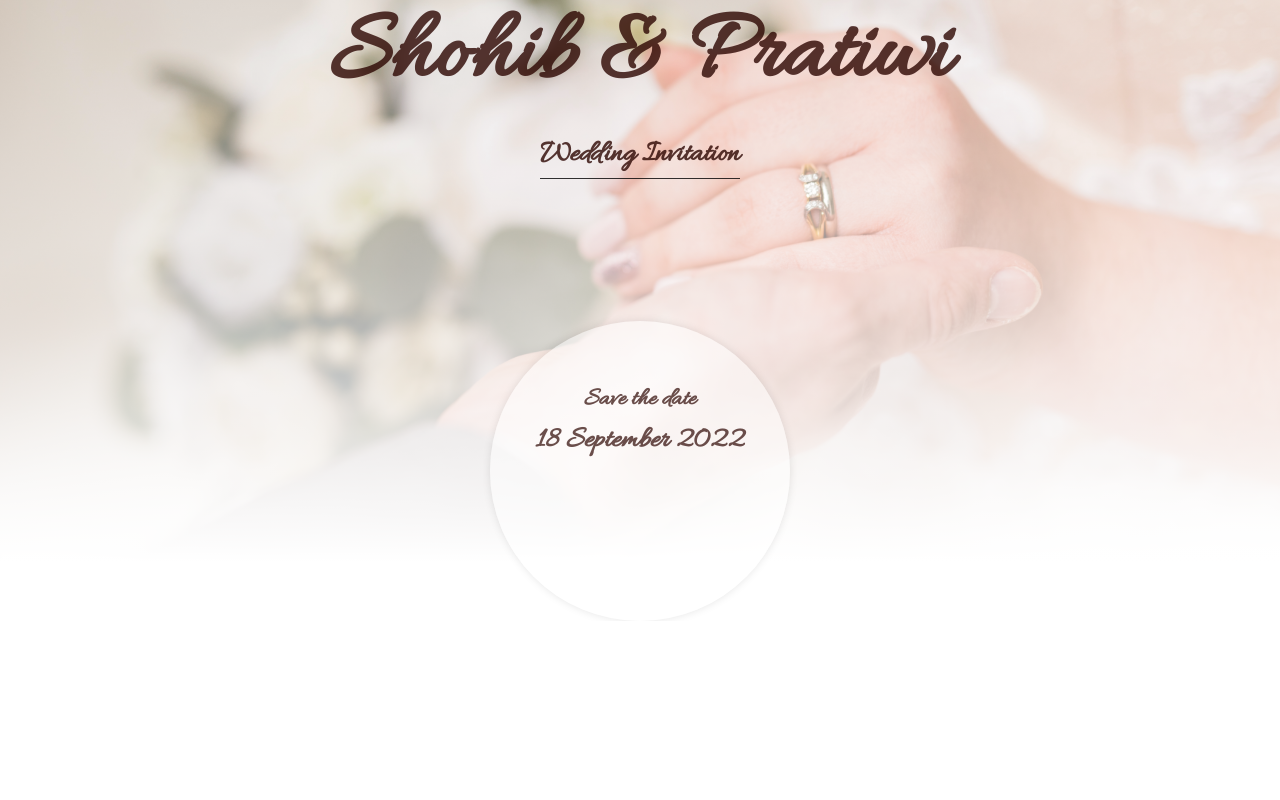
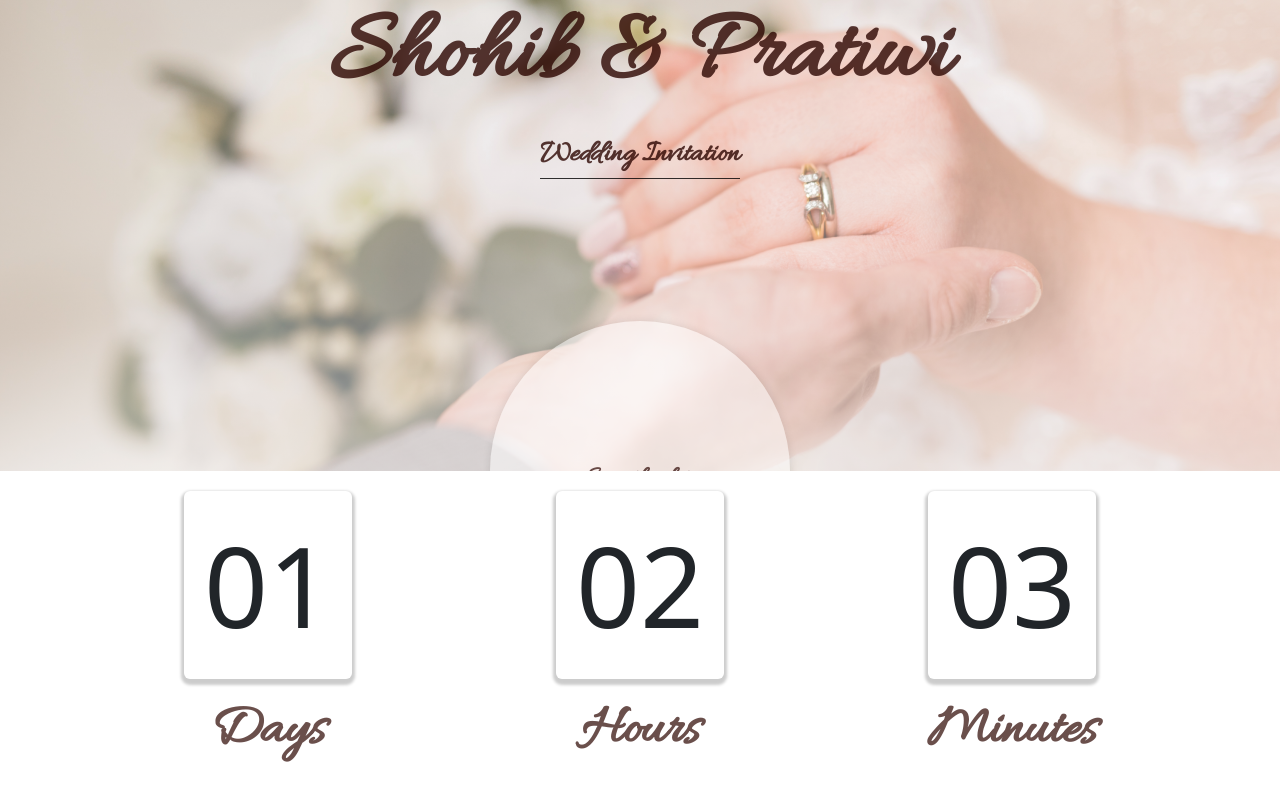
Before and after one commit to sutanarief/WeddingInvitation, a React (Create React App) app in the folder client/: page / in a window 1280 px wide. Shown: the part 230-1030 px from the top of the page. Before the commit the page ends 851 px from the top, so only its background shows below. Built offline with nearby package versions, Linux system fonts and the light colour scheme.

Commit message:
date time

```diff
--- a/client/public/index.html
+++ b/client/public/index.html
@@ -24,7 +24,7 @@
       work correctly both with client-side routing and a non-root public URL.
       Learn how to configure a non-root public URL by running `npm run build`.
     -->
-    <title>React App</title>
+    <title>Invitation Shohib & Pratiwi</title>
   </head>
   <body>
     <noscript>You need to enable JavaScript to run this app.</noscript>
--- a/client/src/App.js
+++ b/client/src/App.js
@@ -1,17 +1,13 @@
-import './App.css';
-import Main from './pages/Main';
-import NavigationBar from './components/Navbar';
-import {
-  Container
-} from 'react-bootstrap'
+import "./App.css";
+import Main from "./pages/Main";
+import NavigationBar from "./components/Navbar";
+import { Container } from "react-bootstrap";
 
 function App() {
   return (
     <div className="App">
-      <Container fluid>
-        <NavigationBar/>
-        <Main/>
-      </Container>
+      <NavigationBar />
+      <Main />
     </div>
   );
 }
--- a/client/src/components/Date.js
+++ b/client/src/components/Date.js
@@ -1,20 +1,40 @@
-import React from 'react';
+import React from "react";
+import { Col, Card } from "react-bootstrap";
 
 const style = {
-  width: '300px',
-  height: '300px',
-  backgroundColor: 'rgba(255,255,255,0.5)',
-  borderRadius: '50%',
-  boxShadow: '0px 0px 8px 0px rgba(0,0,0,0.1)',
-  paddingTop: '60px',
+  width: "300px",
+  height: "300px",
+  backgroundColor: "rgba(255,255,255,0.5)",
+  borderRadius: "50%",
+  // borderTopLeftRadius: "600px",
+  // borderTopRightRadius: "600px",
+  boxShadow: "0px 0px 8px 0px rgba(0,0,0,0.1)",
+  paddingTop: "60px",
+  alignContent: "center",
+};
+
+const styles = {
+  background:
+    "linear-gradient(0deg, rgba(253,253,255,0) 0%, rgba(253,253,255,0) 51%, rgba(253,253,255,0.5) 100%)",
+  width: "100%",
+  top: "0",
 };
 
 const Date = () => {
   return (
-    <div style={style}>
-      <div className='date-text'>Save the date</div>
-      <div className='date'>18 September 2022</div>
-    </div>
+    <>
+    {/* <Col> */}
+      <div style={style}>
+        <div className="date-text">Save the date</div>
+        <div className="date">18 September 2022</div>
+      </div>
+      {/* <div style={styles} className="d-flex">
+        <div className="date-box">3</div>
+        <div className="date-box">24</div>
+        <div className="date-box">30</div>
+      </div> */}
+    {/* </Col> */}
+    </>
   );
 };
 
--- /dev/null
+++ b/client/src/components/Time.js
@@ -0,0 +1,38 @@
+import React from "react";
+
+const style = {
+  background:
+    "linear-gradient(90deg, rgba(253,253,255,1) 0%, rgba(253,253,255,1) 51%, rgba(253,253,255,1) 100%)",
+  width: "100%",
+};
+
+const Time = () => {
+  return (
+    <>
+      <div className="time-container">
+        <div className="time__box">
+          <span className="time__number">01</span>
+        </div>
+        <div className="time__box">
+          <span className="time__number">02</span>
+        </div>
+        <div className="time__box">
+          <span className="time__number">03</span>
+        </div>
+      </div>
+      <div className="time-container">
+            <div className="time__date">
+                <span className="text__date">Days</span>
+            </div>
+            <div className="time__date">
+                <span className="text__date">Hours</span>
+            </div>
+            <div className="time__date">
+                <span className="text__date">Minutes</span>
+            </div>
+      </div>
+    </>
+  );
+};
+
+export default Time;
--- a/client/src/components/component.styles.scss
+++ b/client/src/components/component.styles.scss
@@ -25,6 +25,12 @@
   font-weight: 600;
   color: #2c0500;
   opacity: 0.7;
+}
+
+.date-box {
+  width: 210px;
+  height: 210px;
+  background-color: "rgba(255,255,255,0.5)";
 }
 
 .wedding--name-box {
@@ -66,3 +72,31 @@
     opacity: 0.8;
   }
 }
+
+// Time
+.time-container {
+  display: flex;
+  justify-content: space-around;
+  .time__box {
+    padding: 10px 20px;
+    box-shadow: 0px 3px 3px 3px rgba(0,0,0,0.2);
+    border-radius: 6px;
+    .time__number{
+      font-size: 7rem;
+    }
+  }
+
+  .time__date {
+    padding: 10px 20px;
+    width: 100vw;
+
+    .text__date {
+      font-family: 'Allura', cursive;
+      font-size: 3.5rem;
+      font-weight: 600;
+      color: #2c0500;
+      opacity: 0.7;
+    }
+  }
+
+}
--- a/client/src/pages/Main.js
+++ b/client/src/pages/Main.js
@@ -1,6 +1,7 @@
 import React from 'react';
 import Header from '../components/Header';
 import Date from '../components/Date';
+import Time from '../components/Time'
 import { Container, Col, Row } from 'react-bootstrap';
 import { Background } from '../assets';
 
@@ -10,7 +11,7 @@ const Main = () => {
   return (
     <>
       <div className='background-main'></div>
-      <Container className='d-flex justify-content-center'>
+      <Container>
         <Col>
           <Row>
             <Header />
@@ -20,6 +21,13 @@ const Main = () => {
           </Container>
         </Col>
       </Container>
+      <div className='background-time__container'>
+        <div className='background-time'>
+          <Container>
+            <Time />
+          </Container>
+        </div>
+      </div>
     </>
   );
 };
--- a/client/src/pages/main.styles.scss
+++ b/client/src/pages/main.styles.scss
@@ -1,5 +1,6 @@
 .background-main {
-    background-image: linear-gradient(360deg, #fff 1%, rgba(0,0,0,0)), url(../assets/newlyleds-exchanging-ring.png);
+    // background-image: linear-gradient(360deg, #fff 1%, rgba(0,0,0,0)), url(../assets/newlyleds-exchanging-ring.png);
+    background-image: linear-gradient(0deg, rgba(255,255,255, 0.7) 1%, rgba(0,0,0,0)), url(../assets/newlyleds-exchanging-ring.png);
     background-position: center;
     background-size: cover;
     background-repeat: no-repeat;
@@ -10,3 +11,16 @@
     left: 0;
     z-index: -1;
 }
+
+.background-time__container {
+    position: relative;
+    .background-time {
+        background: linear-gradient(180deg, #FFFFFF 100%, rgba(255, 255, 255, 0) 100%);
+        padding: 20px;
+        background-color: rgba(255,255,255,1);
+        position: absolute;
+        top: -150px;
+        left: 0;
+        right: 0;
+    }
+}
```
Also changed, not shown: client/src/assets/background.jpg (added), 1 other file (tests, documents, lock files or other folders).
